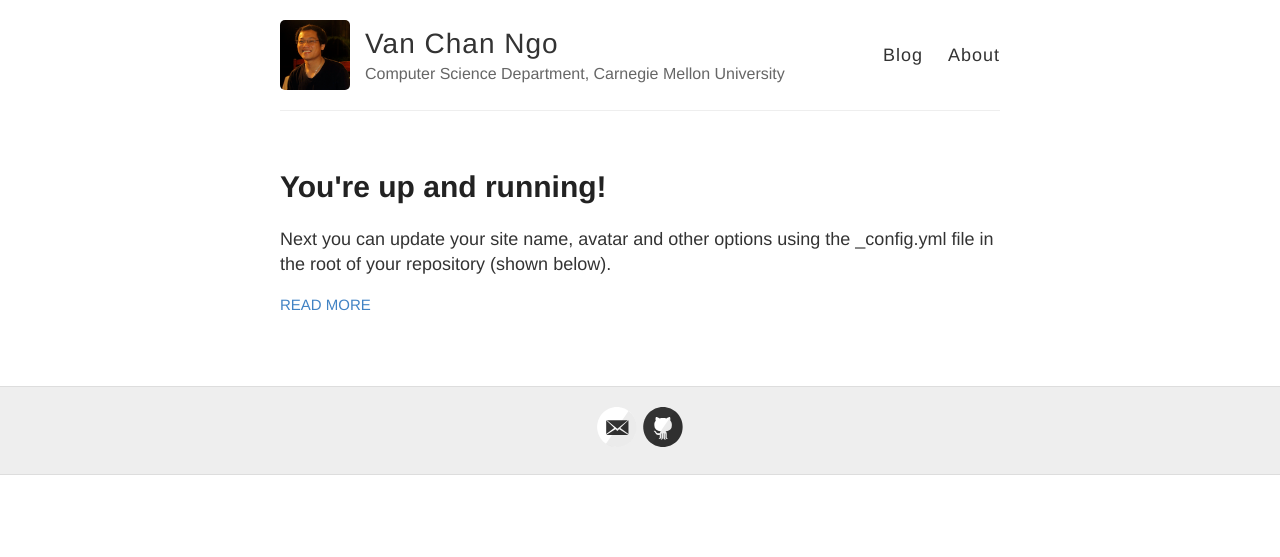
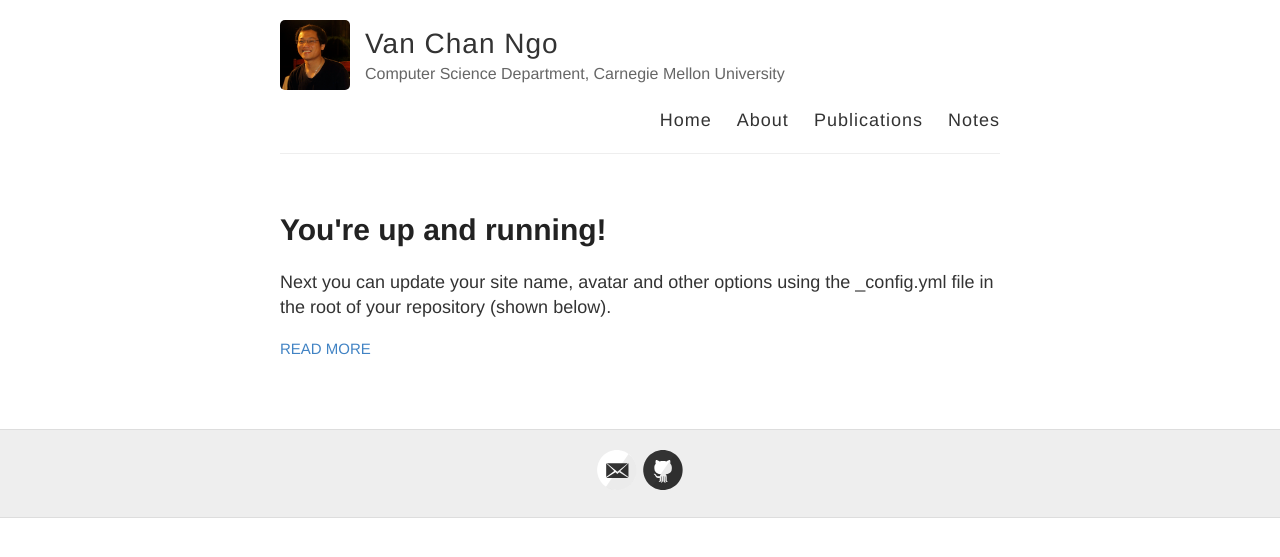
Before and after one commit to channgo2203/channgo2203.github.io, a Jekyll site: the page built from index.html, in a window 1280 px wide. Shown: the top 557 px of the page. Built offline with Jekyll 4.4.1, drawn with Linux system fonts in a browser that asks for light colours.

Commit message:
Updated default.html

```diff
--- a/_layouts/default.html
+++ b/_layouts/default.html
@@ -27,8 +27,10 @@
           </div>
 
           <nav>
-            <a href="{{ site.baseurl }}/">Blog</a>
+            <a href="{{ site.baseurl }}/">Home</a>
             <a href="{{ site.baseurl }}/about">About</a>
+            <a href="{{ site.baseurl }}/pubs">Publications</a>
+            <a href="{{ site.baseurl }}/notes">Notes</a>
           </nav>
         </header>
       </div>
```
